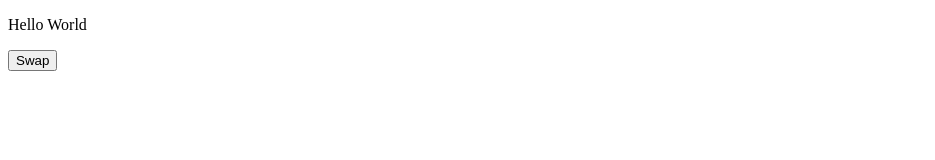
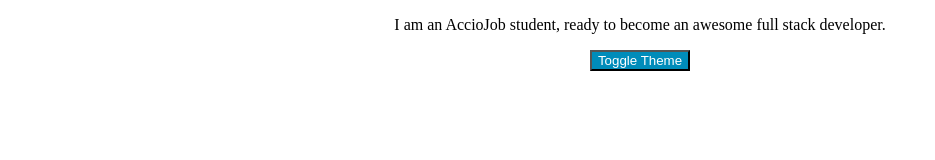
Before and after one commit to acciojob/dark-theme-developersrinu, a website: page main.html in a window 1280 px wide. Shown: the whole page, without its empty margins (0-935 px from the left). Drawn offline with Linux system fonts and the light colour scheme.

Commit message:
created a submission

```diff
--- a/main.html
+++ b/main.html
@@ -1,19 +1,16 @@
 <!DOCTYPE html>
- <html>
-  <head>
-    <title>
-      Dark Theme
-    </title>
+<html lang="en">
+<head>
+    <meta charset="UTF-8">
+    <meta name="viewport" content="width=device-width, initial-scale=1.0">
     <link rel="stylesheet" href="styles.css">
-  </head>
-  <body>
-    <main>
-      <!-- html markup here -->
-      <p id="ptag">
-        Hello World
-      </p>
-      <button>Swap</button>
-    </main>
-    <script src="./script.js"></script>
-  </body>
+    <title>Toggle Theme</title>
+</head>
+<body>
+    <div id="app" class="day">
+        <p id="ptag">I am an AccioJob student, ready to become an awesome full stack developer.</p>
+        <button id="swap" class="button_day" onclick="swapTheme()">Toggle Theme</button>
+    </div>
+    <script src="script.js"></script>
+</body>
 </html>
--- a/script.js
+++ b/script.js
@@ -1 +1,14 @@
 //your code here
+// script.js
+function swapTheme() {
+    const appDiv = document.getElementById('app');
+    const swapButton = document.getElementById('swap');
+
+    // Toggle between day and night classes
+    appDiv.classList.toggle('day');
+    appDiv.classList.toggle('night');
+
+    // Toggle between button_day and button_night classes
+    swapButton.classList.toggle('button_day');
+    swapButton.classList.toggle('button_night');
+}
--- a/styles.css
+++ b/styles.css
@@ -1,16 +1,24 @@
-#app{
-  height:90vh;
-}
-.night{
-  background-color: black;
-  color:white;
+/* styles.css */
+
+.day {
+    background-color: #ffffff;
+    color: #000000;
+    text-align: center; /* Corrected property name */
 }
 
-#swap{
-  outline:0;
+
+.night {
+    background-color: #2d2d2d;
+    color: #ffffff;
+	text-align: center;
 }
 
-.button_night{
-  background-color:blue;
-  color:white;
+.button_day {
+    background-color: #008CBA;
+    color: #ffffff;
 }
+
+.button_night {
+    background-color: #1a1a1a;
+    color: #ffffff;
+}
```
